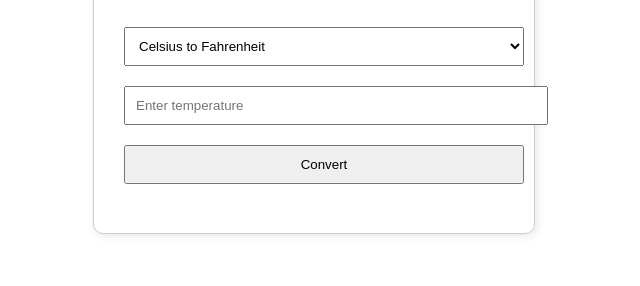
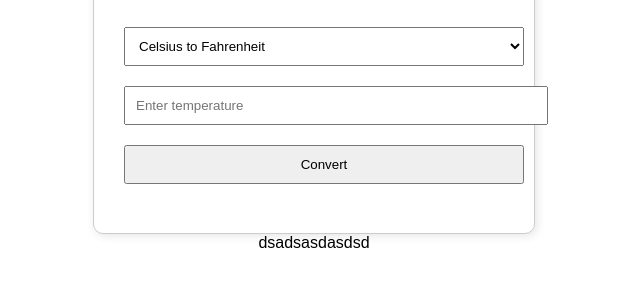
Before and after one commit to MarkVincentJabao/cloud_exercise, a website: page index.html in a window 1280 px wide. Shown: the part 122-408 px from the top of the page, without its empty margins (326-966 px from the left). Drawn offline with Linux system fonts and the light colour scheme.

Commit message:
added files

```diff
--- a/index.html
+++ b/index.html
@@ -36,7 +36,7 @@
         <button onclick="convertTemperature()">Convert</button>
         <h3 id="result"></h3>
     </div>
-
+    dsadsasdasdsd
     <script>
         function convertTemperature() {
             let temp = parseFloat(document.getElementById('temperatureInput').value);
```
